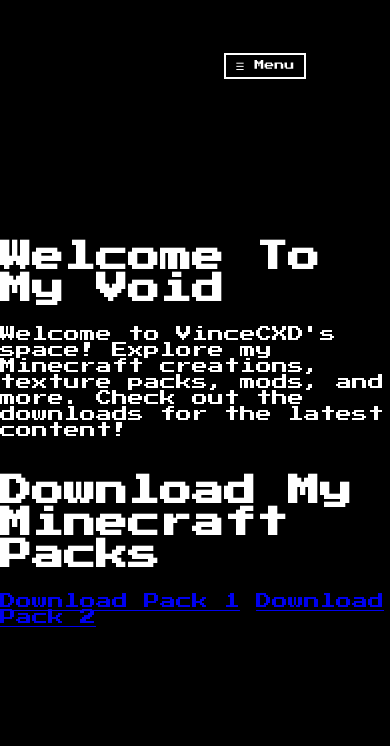
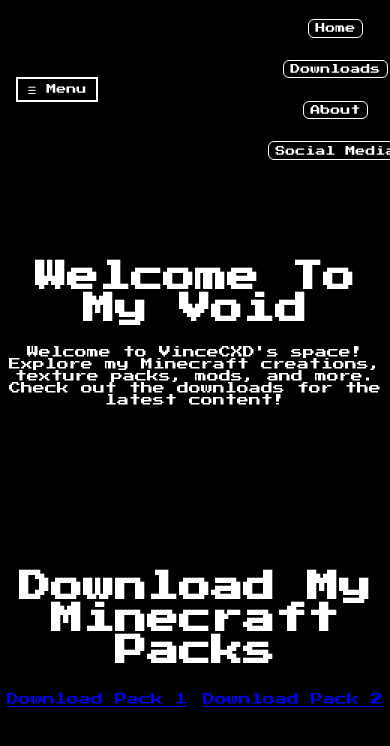
Before and after one commit to VinceDaone/Vinceha, a plain HTML site: page index.html in a window 390 px wide. Both pictures are taken after a click on the button "☰ Menu". Drawn offline with Linux system fonts and the light colour scheme; a web font is replaced by a local one.

Commit message:
Update combined.css

```diff
--- a/combined.css
+++ b/combined.css
@@ -26,27 +26,18 @@ header {
     right: 0;
     background-color: #000000;
     z-index: 1000;
+    width: 100%;
 }
 
 nav {
-    position: fixed;
-    top: 0;
-    right: -250px;
-    height: 100%;
-    width: 250px;
-    background-color: #000000;
     display: flex;
-    justify-content: center;
+    justify-content: space-between;
     align-items: center;
-    transition: right 0.3s ease;
-    z-index: 2000;
-}
-
-.show-menu nav {
-    right: 0;
+    width: 100%;
 }
 
 .menu-toggle {
+    display: none; /* Hidden by default */
     background-color: #000;
     color: #fff;
     border: 2px solid #fff;
@@ -57,11 +48,10 @@ nav {
 }
 
 .menu-items {
-    display: none;
-    flex-direction: column;
+    display: flex;
     justify-content: center;
-    align-items: center;
-    height: 100%;
+    gap: 1rem;
+    flex-wrap: wrap;
 }
 
 .menu-items a {
@@ -81,42 +71,62 @@ nav {
     background-color: #1f1f1f;
 }
 
-/* Fix for Desktop screens */
-@media (min-width: 769px) {
-    .menu-toggle {
-        display: none; /* Hide the menu button on larger screens */
-    }
-
-    .menu-items {
-        display: flex; /* Always show the menu items on desktop */
-        flex-direction: row; /* Ensure menu items are horizontal on desktop */
-    }
-
-    nav {
-        position: static; /* Normal positioning for desktop */
-        width: auto;
-        height: auto;
-    }
+.page {
+    margin-top: 100px; /* To offset the fixed header */
+    padding: 2rem;
+    width: 100%;
+    text-align: center;
 }
 
-/* For mobile screens */
+.intro-box {
+    max-width: 800px;
+    margin: 0 auto;
+}
+
+/* Responsive Resizing */
 @media (max-width: 768px) {
     .menu-toggle {
-        display: block; /* Show menu button on mobile */
+        display: block; /* Show toggle button for mobile */
     }
 
     .menu-items {
         display: none; /* Hide menu items initially */
+        flex-direction: column;
+        align-items: center;
     }
 
-    .show-menu .menu-items {
-        display: flex; /* Show menu items when toggled */
+    .menu-items.show-menu {
+        display: flex; /* Show when toggled */
     }
 
-    nav {
-        position: absolute;
-        top: 50px;
-        right: 0;
-        width: 250px;
+    .page {
+        padding: 1rem;
+    }
+
+    .intro-box p {
+        font-size: 12px; /* Smaller text on mobile */
+    }
+
+    .download-button {
+        font-size: 12px;
     }
 }
+
+/* Resize elements based on screen size */
+@media (min-width: 769px) {
+    .menu-toggle {
+        display: none; /* Hide toggle on larger screens */
+    }
+
+    .menu-items {
+        display: flex; /* Always show on larger screens */
+    }
+
+    .intro-box p {
+        font-size: 16px; /* Larger text for bigger screens */
+    }
+
+    .download-button {
+        font-size: 16px;
+    }
+}
```
